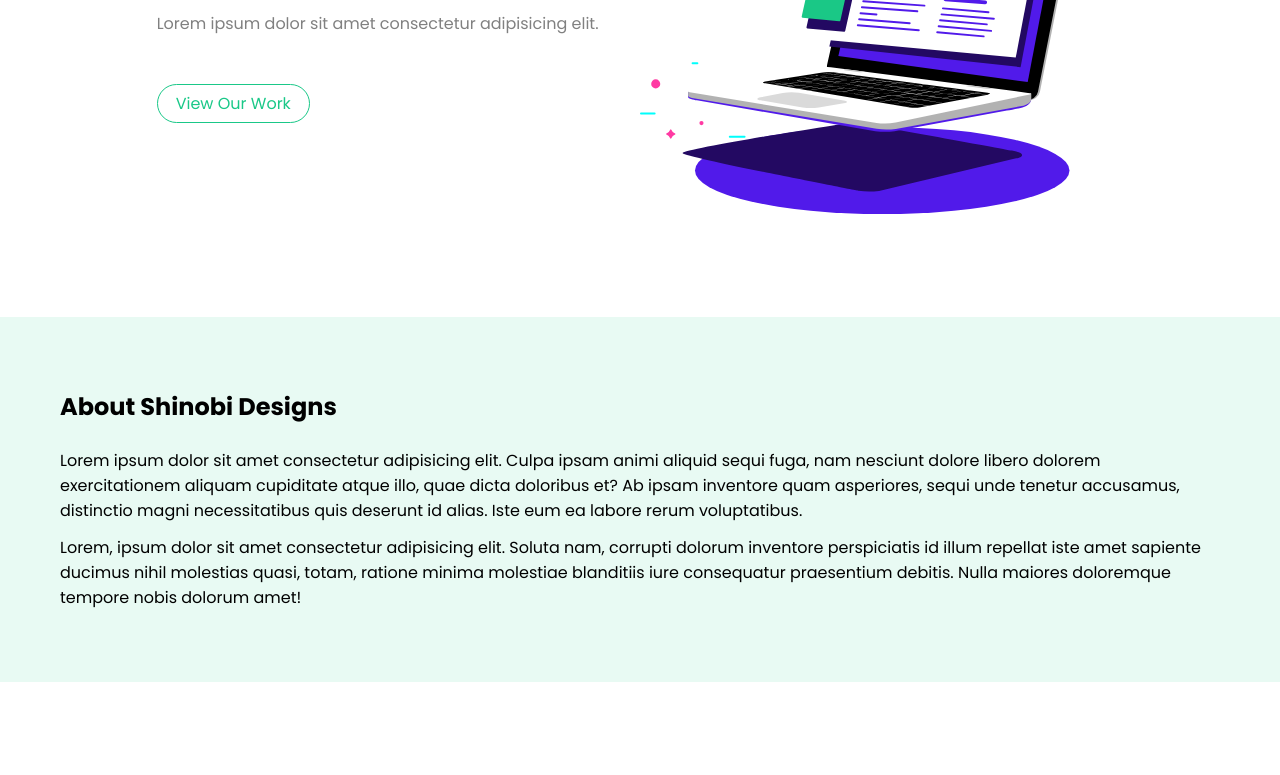
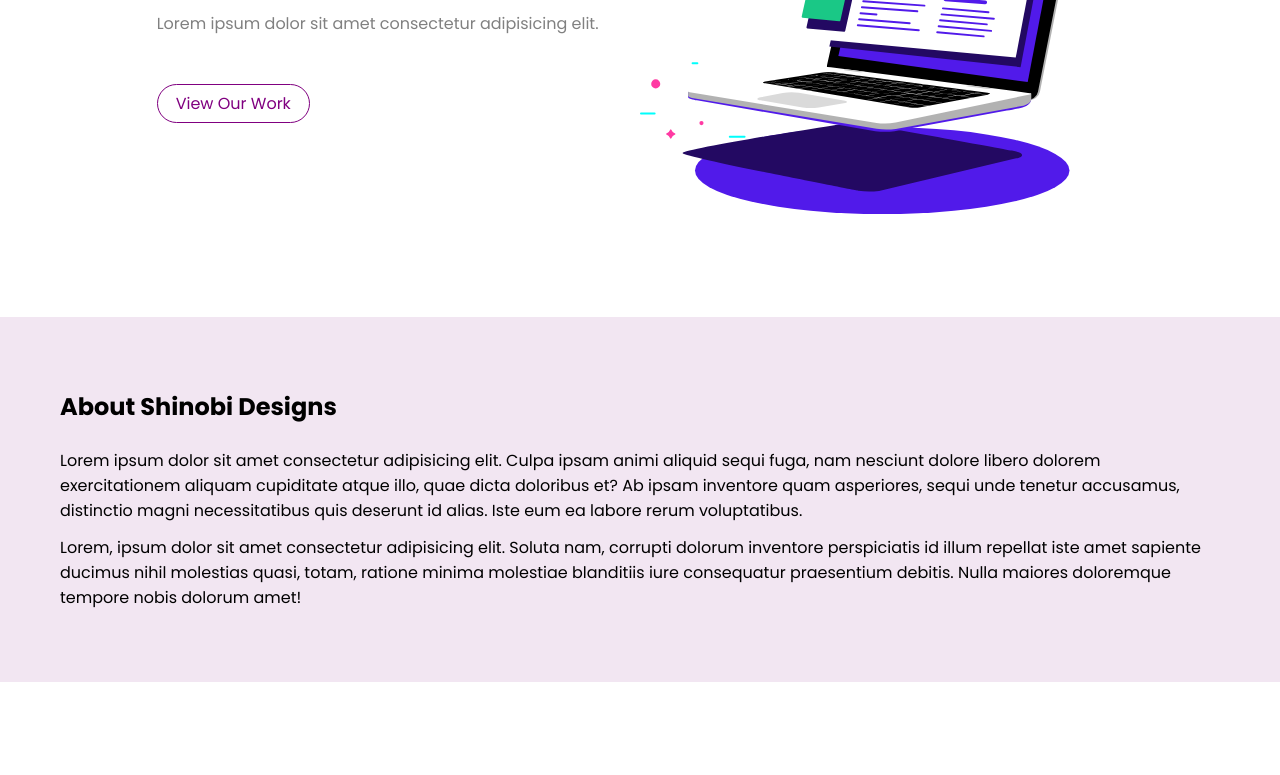
Before and after one commit to FamManh/sass-tutorial, a website: page homepage.html in a window 1280 px wide. Shown: the part 312-1087 px from the top of the page. Drawn offline with Linux system fonts and the light colour scheme.

Commit message:
custom library

```diff
--- a/gulpfile.js
+++ b/gulpfile.js
@@ -3,7 +3,7 @@
 const purgecss = require("gulp-purgecss");
 
 function buildStyles() {
-  return src("shinobi/**/*.scss")
+  return src("sass/**/*.scss")
     .pipe(sass())
     .pipe(
       purgecss({
@@ -14,7 +14,7 @@
 }
 
 function watchTask() {
-  watch(["shinobi/**/*.scss", '*.html'], buildStyles);
+  watch(["sass/**/*.scss", '*.html'], buildStyles);
 }
 
 exports.default = series(buildStyles, watchTask);
--- /dev/null
+++ b/sass/index.scss
@@ -0,0 +1,2 @@
+$secondary: purple;
+@import "shinobi";
--- a/shinobi/_variables.scss
+++ b/shinobi/_variables.scss
@@ -1,8 +1,8 @@
 // theme colors
-$primary: #326dee;
-$secondary: #1ac888;
-$error: #d32752;
-$info: #f6c31c;
+$primary: #326dee !default;
+$secondary: #1ac888 !default;
+$error: #d32752 !default;
+$info: #f6c31c !default;
 
 // color palette
 $colors: (
@@ -33,19 +33,19 @@
 // );
 
 // spacing
-$base-padding: 0.75rem;
-$base-margin: 0.75rem;
+$base-padding: 0.75rem !default;
+$base-margin: 0.75rem !default;
 
 // borders
-$base-border-thickness: 1px;
-$base-border-radius: 20px;
+$base-border-thickness: 1px !default;
+$base-border-radius: 20px !default;
 
 // box-shadow
-$base-box-shadow: 1px 3px 5px rgba(0, 0, 0, 0.1);
+$base-box-shadow: 1px 3px 5px rgba(0, 0, 0, 0.1) !default;
 
 // font sizes
-$base-font-size: 1rem;
-$font-size-sm: $base-font-size * 0.75;
-$font-size-lg: $base-font-size * 1.5;
-$font-size-xl: $base-font-size * 2;
-$font-size-xxl: $base-font-size * 3;
+$base-font-size: 1rem !default;
+$font-size-sm: $base-font-size * 0.75 !default;
+$font-size-lg: $base-font-size * 1.5 !default;
+$font-size-xl: $base-font-size * 2 !default;
+$font-size-xxl: $base-font-size * 3 !default;
```
Also changed, not shown: css/index.css.
